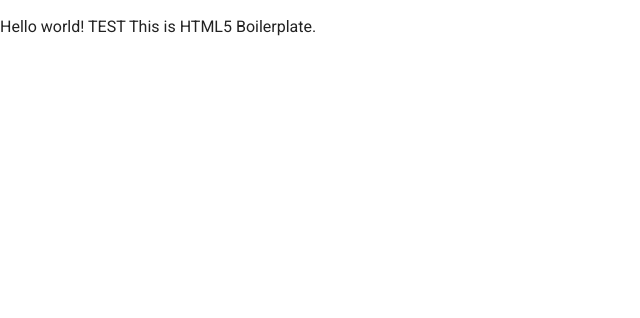
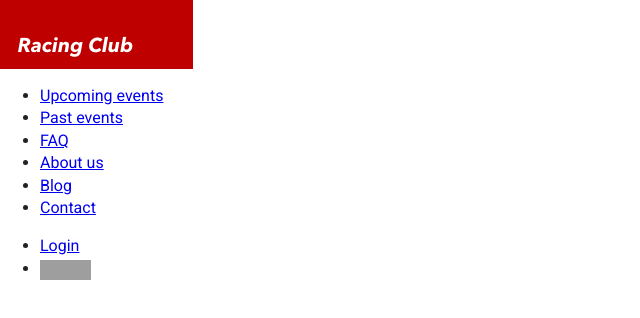
Before and after one commit to sethbunke/Web-UI-Various, a plain HTML site: page layouts/racing/index.html in a window 1280 px wide. Shown: the whole page, without its empty margins (0-640 px from the left). Drawn offline with nearby package versions, Linux system fonts and the light colour scheme; grey boxes are pictures that could not be loaded.

Commit message:
base html

```diff
--- a/layouts/racing/index.html
+++ b/layouts/racing/index.html
@@ -24,9 +24,21 @@
 
   <!-- Add your site or application content here -->
   <header>
+    <a class="logo" href="/"><img src="img/logo.png" srcset="img/logo.png 1x, img/logo@2x.png 2x"></a>
+    <ul class="main-nav">
+      <li><a href="upcoming.html">Upcoming events</a></li>
+      <li><a href="past.html">Past events</a></li>
+      <li><a href="faq.html">FAQ</a></li>
+      <li><a href="about.html">About us</a></li>
+      <li><a href="blog.html">Blog</a></li>
+      <li><a href="contact.html">Contact</a></li>
+    </ul>
+    <ul class="right-nav">
+        <li><a href="login.html">Login</a></li>
+        <li><a href="#"><iframe src="https://www.facebook.com/plugins/like.php?href=http%3A%2F%2Ffacebook.com%2Fphilippehongcreative&width=51&layout=button&action=like&size=small&show_faces=false&share=false&height=65&appId=235448876515718" width="51" height="20" style="border:none;overflow:hidden" scrolling="no" frameborder="0" allowTransparency="true"></iframe></a></li>
+    </ul>
+  </header>
 
-  </header>
-  <p>Hello world! TEST This is HTML5 Boilerplate.</p>
 
 
 
```
